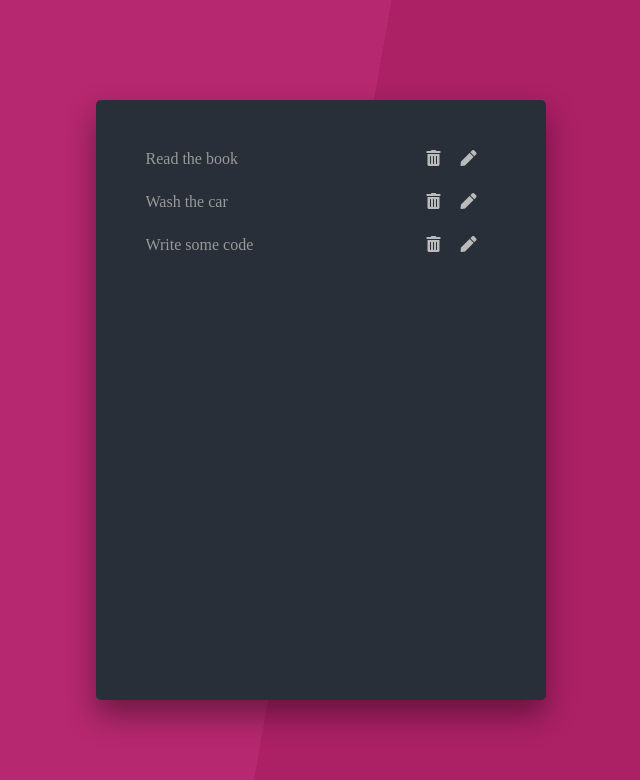
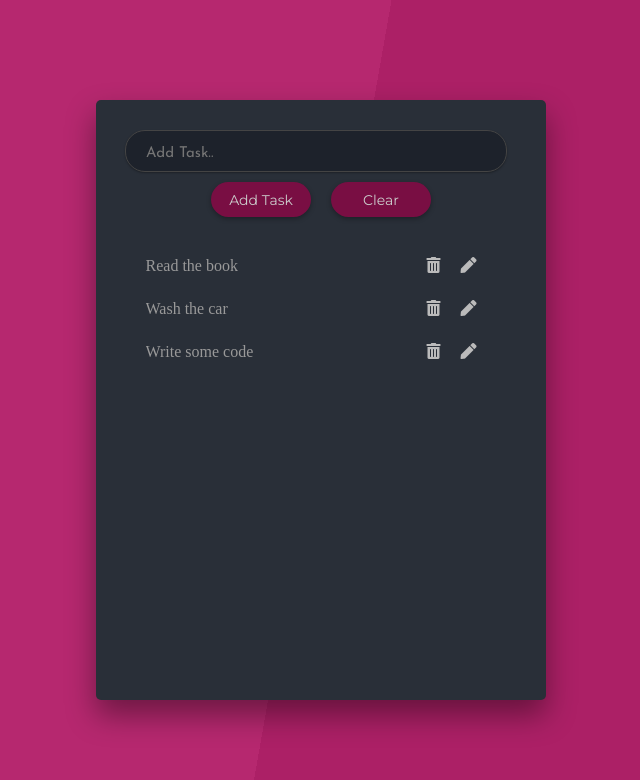
Before and after one commit to Ludde86/task-manager, a React (Create React App) app: page / in a window 1280 px wide. Shown: the top 780 px of the page, without its empty margins (319-959 px from the left). Built offline with nearby package versions, Linux system fonts and the light colour scheme.

Commit message:
add TaskForm which handles inputs

```diff
--- a/src/components/App.js
+++ b/src/components/App.js
@@ -2,6 +2,7 @@ import React from 'react';
 import '../App.css';
 import TaskList from './TaskList';
 import TaskListContextProvider from '../context/TaskListContext';
+import TaskForm from './TaskForm';
 
 // functional component
 const App = () => {
@@ -13,6 +14,7 @@ const App = () => {
 			<div className="container">
 				<div className="app-wrapper">
 					<div className="main">
+						<TaskForm />
 						<TaskList />
 					</div>
 				</div>
--- /dev/null
+++ b/src/components/TaskForm.js
@@ -0,0 +1,18 @@
+import React from 'react';
+
+// this functional component will take care of the input fields, this will add the tasks
+const TaskForm = () => {
+	return (
+		<form className="form">
+			<input type="text" className="task-input" placeholder="Add Task.." required />
+			<div className="buttons">
+				<button type="submit" className="btn add-task-btn">
+					Add Task
+				</button>
+				<button className="btn clear-btn">Clear</button>
+			</div>
+		</form>
+	);
+};
+
+export default TaskForm;
```
